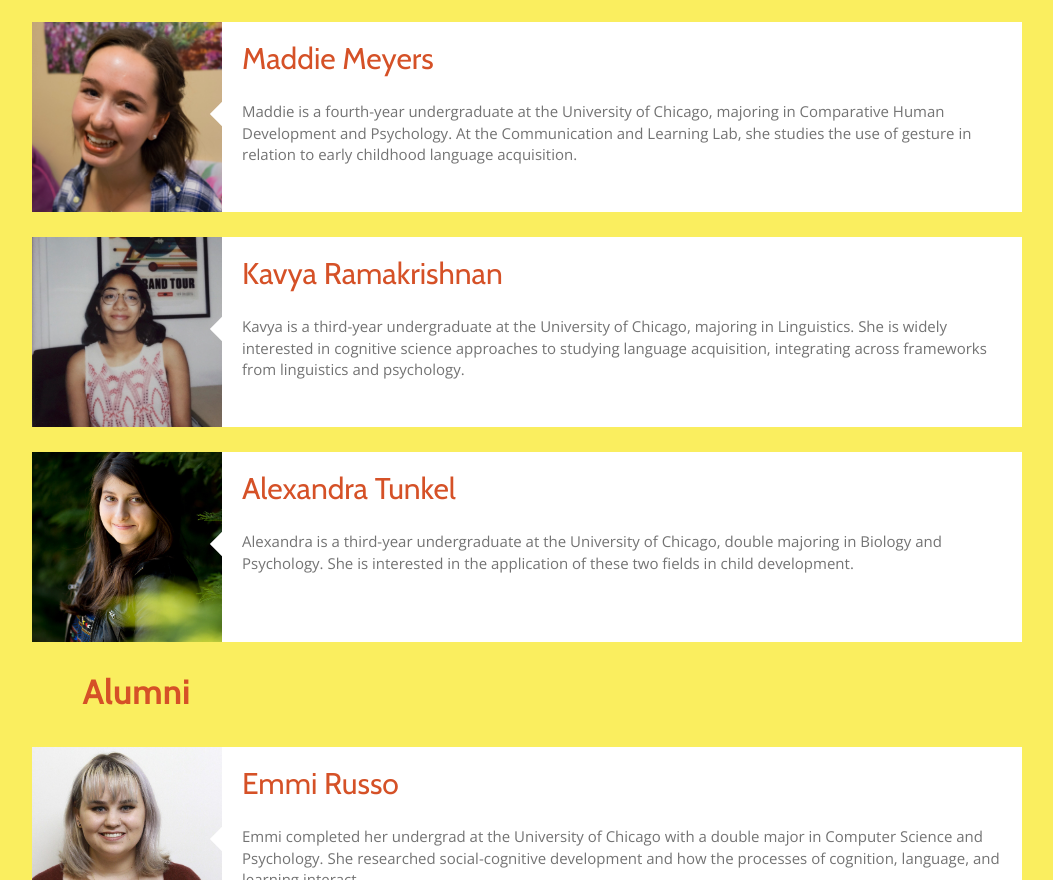
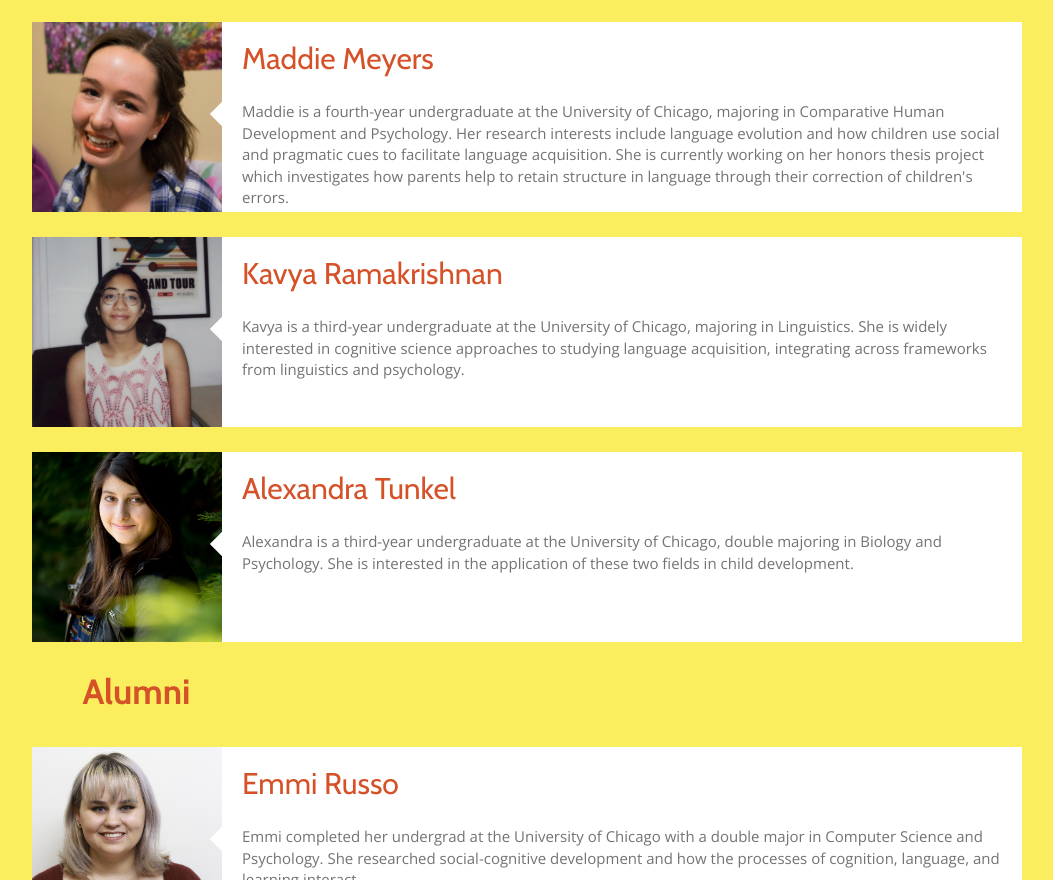
Before and after one commit to callab/website, a plain HTML site: page index.html in a window 1280 px wide. Shown: the part 3620-4500 px from the top of the page, without its empty margins (113-1166 px from the left). Drawn offline with nearby package versions, Linux system fonts and the light colour scheme; some packages are replaced by stand-ins of ours; a web font is replaced by a local one.

Commit message:
Updated Maddie's bio

```diff
--- a/index.html
+++ b/index.html
@@ -368,7 +368,7 @@
 									<div class="arrow-bottom"></div>
 									<h3>Maddie Meyers</h3>
 									<!-- <h4><a class=text-link-plain href="mailto:benmorris@uchicago.edu">Email</a></h4> -->
-									<p><br>Maddie is a fourth-year undergraduate at the University of Chicago, majoring in Comparative Human Development and Psychology. At the Communication and Learning Lab, she studies the use of gesture in relation to early childhood language acquisition.  </p>
+									<p><br>Maddie is a fourth-year undergraduate at the University of Chicago, majoring in Comparative Human Development and Psychology. Her research interests include language evolution and how children use social and pragmatic cues to facilitate language acquisition. She is currently working on her honors thesis project which investigates how parents help to retain structure in language through their correction of children's errors.  </p>
 								</div>
 							</div>
 						</div>
```
